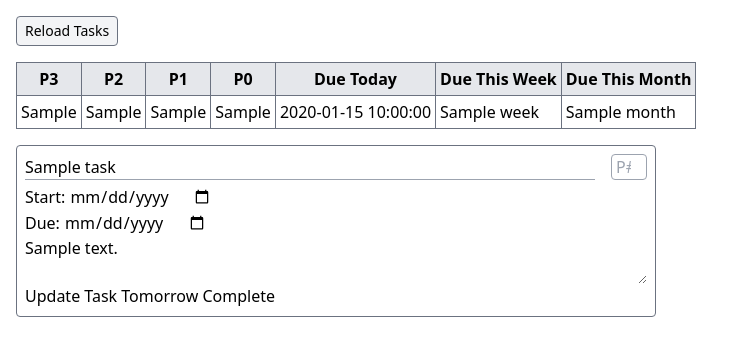
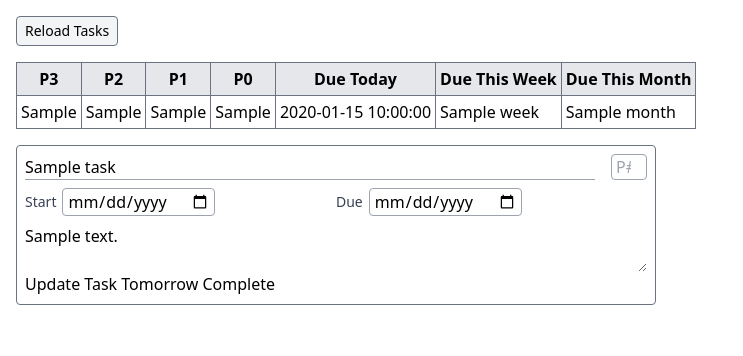
Before and after one commit to karagenit/todo, a Flask app: template templates/index.html in a window 1280 px wide. Shown: the top 356 px of the page, without its empty margins (0-743 px from the left). Run offline with Flask 3, Linux system fonts and the light colour scheme; the template is opened without the code that fills it: most values are stand-ins (such as "Sample title", 1, 10 or a date in 2020); some libraries are stand-ins or nearby versions.

Commit message:
Style Dates

```diff
--- a/templates/index.html
+++ b/templates/index.html
@@ -39,20 +39,19 @@
     {% for task in tasks %}
     <form action="/update" method="POST" class="border border-gray-500 rounded flex flex-col max-w-[40em] p-2 mt-4">
         <input type="hidden" name="task_id" value="{{ task.id }}">
-        <div class="flex flex-row mb-1">
+        <div class="flex flex-row mb-2">
             <input type="text" name="title" value="{{ task.title }}" placeholder="Task Title" class="flex-grow mr-4 border-b border-gray-400 focus:outline-none">
             <input type="number" name="priority" value="{{ task.priority }}" max="3" min="1" placeholder="P#" class="w-9 border rounded border-gray-400 pl-1 focus:outline-none">
         </div>
-        <div class="form-row">
-            <div class="form-row">
-                <span>Start:</span>
-                <input type="date" name="start_date" value="{{ task.start_date }}">
+        <div class="flex flex-row mb-2">
+            <div class="flex flex-row flex-1 items-center">
+                <span class="mr-1.5 text-sm text-gray-700">Start</span>
+                <input class="border rounded border-gray-400 px-1" type="date" name="start_date" value="{{ task.start_date }}">
             </div>
-            <div class="form-row">
-                <span>Due:</span>
-                <input type="date" name="due_date" value="{{ task.due_date }}">
-            </div>
-        </div>
+            <div class="flex flex-row flex-1 items-center">
+                <span class="mr-1.5 text-sm text-gray-700">Due</span>
+                <input class="border rounded border-gray-400 px-1" type="date" name="due_date" value="{{ task.due_date }}">
+            </div>        </div>
         <textarea name="description">{{ task.description }}</textarea>
         <div class="form-row">
             <input type="submit" value="Update Task">
```
